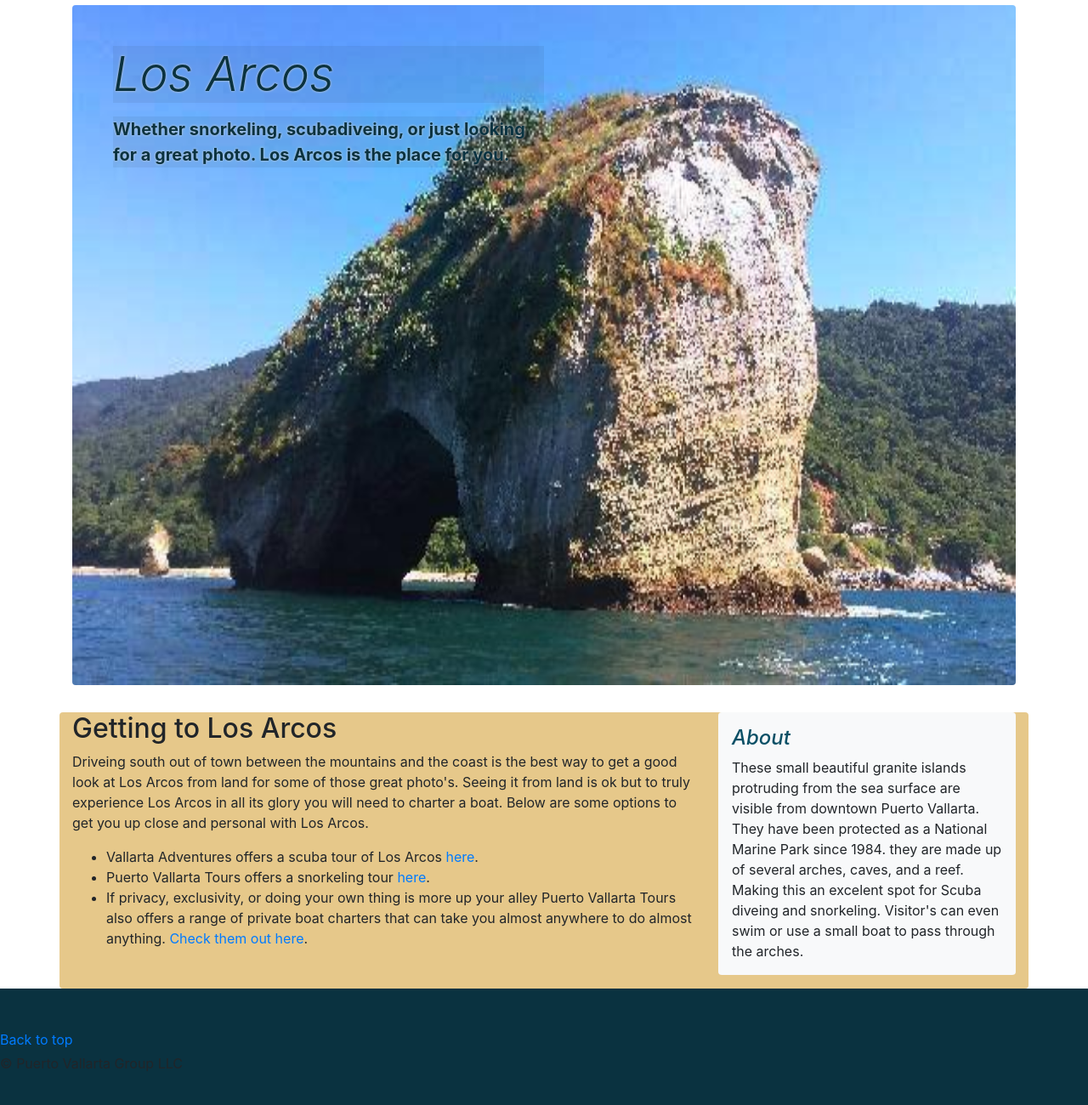
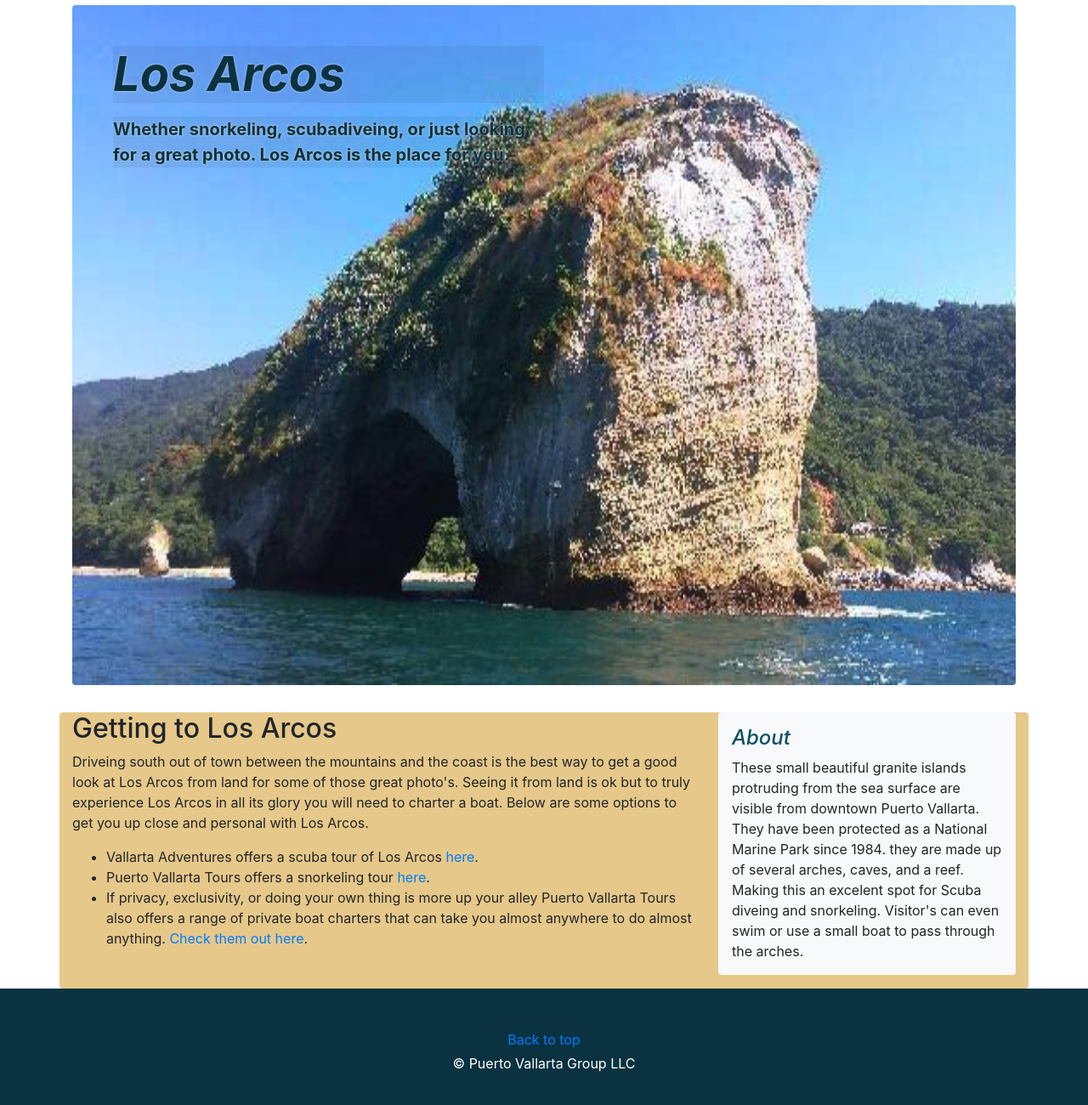
Before and after one commit to mrmalsh/group-project, a plain HTML site: page d2.html in a window 1280 px wide. Shown: the part 887-2187 px from the top of the page at 85% size. Drawn offline with nearby package versions, Linux system fonts and the light colour scheme.

Commit message:
Update css/style.css
small tweak

```diff
--- a/css/style.css
+++ b/css/style.css
@@ -91,7 +91,7 @@ h4{
   -o-background-size: 100% 100%;
   background-size: 100% 100%;
 }
-.arcos p, h1 {
+.arcos p, .arcos h1 {
   font-weight: bold;
   text-shadow: lightgrey 0 0 3px;
   background-color: rgba(0, 0, 0, 0.06);
@@ -106,7 +106,7 @@ h4{
   -o-background-size: auto 100%;
   background-size: auto 100%;
 }
-.outdoor p, h1 {
+.outdoor p, .outdoor h1 {
   font-weight: bold;
   text-shadow: black 0 0 5px;
   background-color: rgba(256, 256, 256, 0.05);
@@ -127,6 +127,10 @@ h4{
 }
 footer {
   background-color: #0A3240;
+  color: white;
+}
+footer p{
+  text-align: center;
 }
 @media (min-width: 576px) {
   .background, .jumbotron{
```
